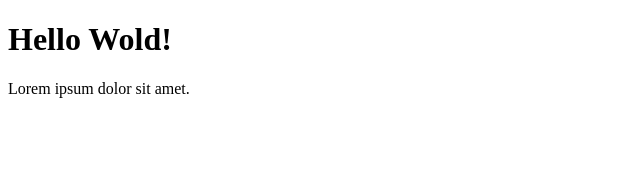
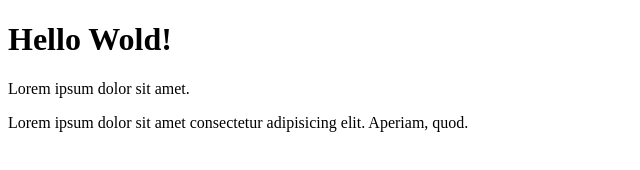
Before and after one commit to jitmauyeheskielhuya/ekel-git-test, a plain HTML site: page index.html in a window 1280 px wide. Shown: the whole page, without its empty margins (0-640 px from the left). Drawn offline with Linux system fonts and the light colour scheme.

Commit message:
menambahkan paragraf

```diff
--- a/index.html
+++ b/index.html
@@ -11,6 +11,7 @@
 <body>
   <h1>Hello Wold!</h1>
   <p>Lorem ipsum dolor sit amet.</p>
+  <p>Lorem ipsum dolor sit amet consectetur adipisicing elit. Aperiam, quod.</p>
 </body>
 
 </html>
```
